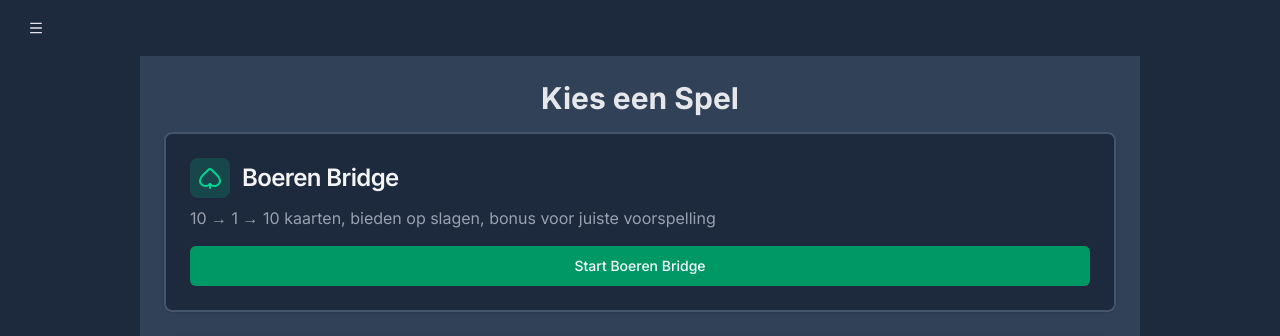
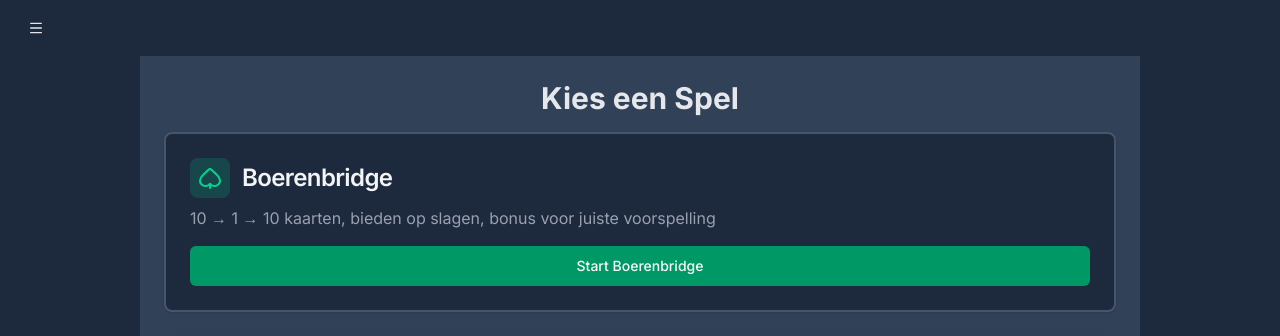
Before and after one commit to tomschenkenberg/totally, a Next.js app: page / in a window 1280 px wide. Shown: the top 336 px of the page. Built offline with nearby package versions, Linux system fonts and the light colour scheme.

Commit message:
Update terminology for consistency: Replace "Boeren Bridge" with "Boerenbridge" across multiple components and files to ensure uniformity in naming conventions.

```diff
--- a/src/app/boerenbridge/page.tsx
+++ b/src/app/boerenbridge/page.tsx
@@ -85,7 +85,7 @@ export default function BoerenBridgeScoreboard() {
                         Eindstand
                     </span>
                 ) : (
-                    "Boeren Bridge"
+                    "Boerenbridge"
                 )}
             </Title>
 
--- a/src/app/boerenbridge/setup/page.tsx
+++ b/src/app/boerenbridge/setup/page.tsx
@@ -39,10 +39,10 @@ export default function BoerenBridgeSetupPage() {
     if (playerList.length < 2) {
         return (
             <>
-                <Title>Boeren Bridge Setup</Title>
+                <Title>Boerenbridge Setup</Title>
                 <div className="text-center space-y-4">
                     <p className="text-gray-400 text-lg">
-                        Je hebt minimaal 2 spelers nodig om Boeren Bridge te spelen.
+                        Je hebt minimaal 2 spelers nodig om Boerenbridge te spelen.
                     </p>
                     <Link href="/players">
                         <Button variant="default" className="bg-emerald-600 hover:bg-emerald-700">
@@ -56,7 +56,7 @@ export default function BoerenBridgeSetupPage() {
 
     return (
         <>
-            <Title>Boeren Bridge Setup</Title>
+            <Title>Boerenbridge Setup</Title>
 
             <div className="space-y-6">
                 <div>
--- a/src/components/game-mode-selector.tsx
+++ b/src/components/game-mode-selector.tsx
@@ -32,7 +32,7 @@ export function GameModeSelector() {
                         <div className="p-2 rounded-lg bg-emerald-500/20">
                             <Spade className="h-6 w-6 text-emerald-400" />
                         </div>
-                        <CardTitle className="text-2xl text-gray-100">Boeren Bridge</CardTitle>
+                        <CardTitle className="text-2xl text-gray-100">Boerenbridge</CardTitle>
                     </div>
                 </CardHeader>
                 <CardContent>
@@ -40,7 +40,7 @@ export function GameModeSelector() {
                         10 → 1 → 10 kaarten, bieden op slagen, bonus voor juiste voorspelling
                     </CardDescription>
                     <Button variant="default" className="w-full mt-4 bg-emerald-600 hover:bg-emerald-700">
-                        Start Boeren Bridge
+                        Start Boerenbridge
                     </Button>
                 </CardContent>
             </Card>
--- a/src/lib/atoms/game.ts
+++ b/src/lib/atoms/game.ts
@@ -4,7 +4,7 @@ import { atomWithStorage } from "jotai/utils"
 // Game mode types
 export type GameMode = "generic" | "boerenbridge"
 
-// Boeren Bridge specific types
+// Boerenbridge specific types
 export interface BoerenBridgeRound {
     cards: number
     bids: { [playerId: number]: number }
@@ -153,7 +153,7 @@ export const isGameFinishedAtom = atom((get) => {
 
 // Actions
 
-// Initialize a new Boeren Bridge game
+// Initialize a new Boerenbridge game
 export const initBoerenBridgeGameAtom = atom(
     null,
     (get, set, { playerOrder, dealerIndex }: { playerOrder: number[]; dealerIndex: number }) => {
@@ -225,7 +225,7 @@ export const advanceToNextRoundAtom = atom(null, (get, set) => {
     })
 })
 
-// Reset Boeren Bridge game
+// Reset Boerenbridge game
 export const resetBoerenBridgeGameAtom = atom(null, (get, set) => {
     set(boerenBridgeGameAtom, null)
     set(gameModeAtom, null)
```
